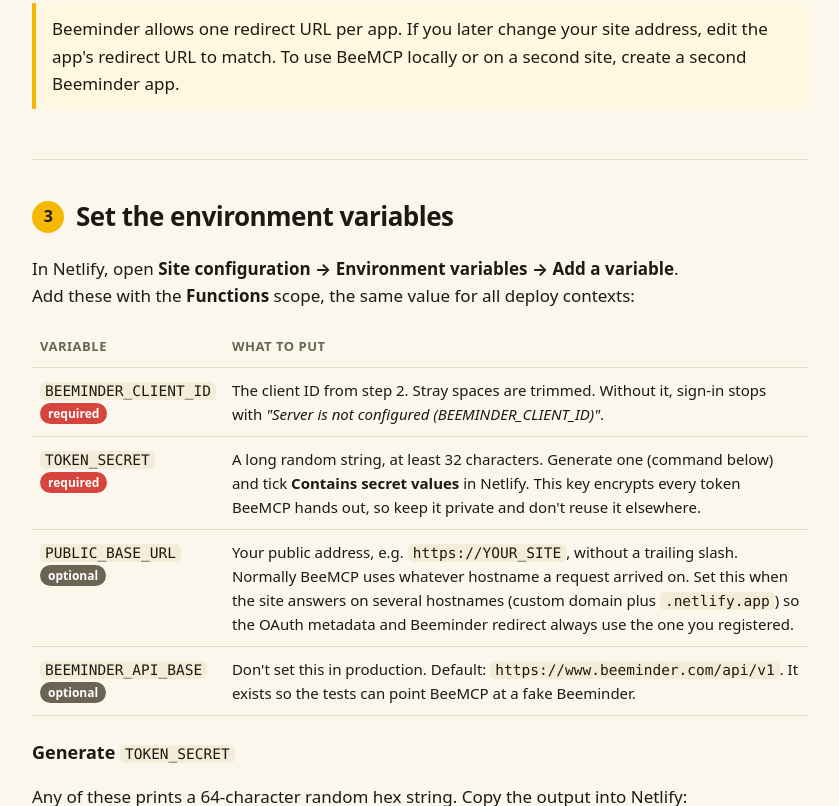
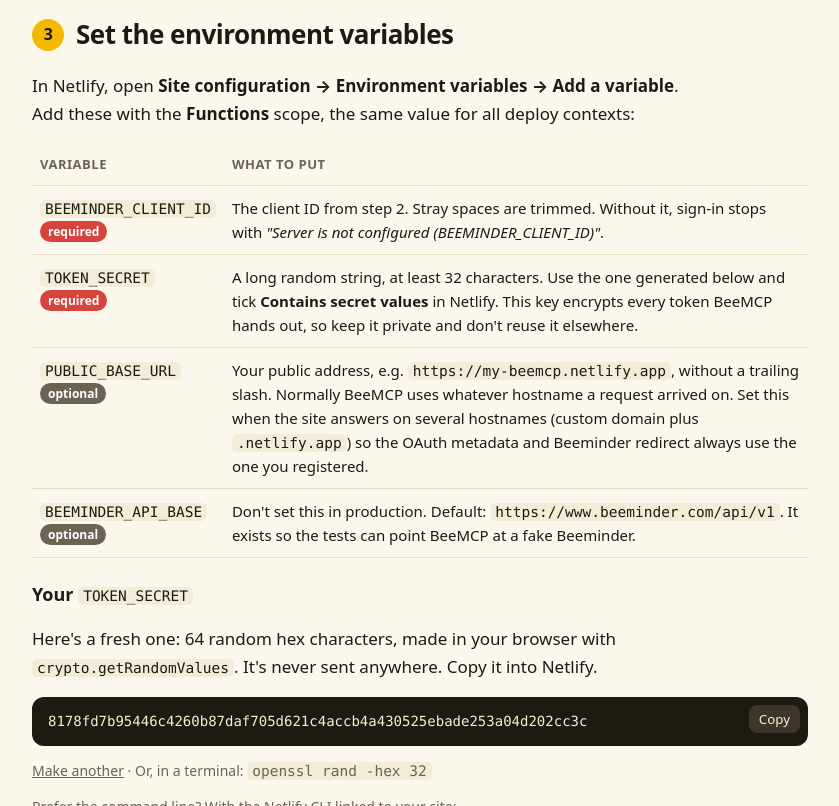
Before and after one commit to stolati/beemcp, a website: page public/self-host.html in a window 1280 px wide. Shown: the part 1994-2800 px from the top of the page, without its empty margins (220-1059 px from the left). Drawn offline with Linux system fonts and the light colour scheme.

Commit message:
Self-host page: in-browser TOKEN_SECRET generator, simpler Netlify step, example URL as default
Co-Authored-By: Claude Opus 5.5 <noreply@anthropic.com>

```diff
--- a/public/self-host.html
+++ b/public/self-host.html
@@ -42,6 +42,8 @@ td:first-child{white-space:nowrap}
 .note{border-left:4px solid var(--bee);background:#fff8e0;padding:12px 16px;border-radius:0 12px 12px 0;margin:14px 0}
 .warn{border-left-color:var(--red);background:#fdecea}
 .small{color:var(--muted);font-size:14px}
+.secret pre{white-space:pre-wrap;word-break:break-all}
+.link{border:0;background:none;padding:0;font:inherit;color:inherit;text-decoration:underline;cursor:pointer}
 .copyable{position:relative}.copyable pre{padding-right:72px}
 .copyable button{position:absolute;top:8px;right:8px;font:600 12px inherit;font-family:inherit;border:0;border-radius:8px;padding:5px 10px;background:#3b352a;color:#f8eecf;cursor:pointer}
 .faq details{background:var(--card);border:1px solid var(--line);border-radius:14px;padding:14px 18px;margin:10px 0}
@@ -63,7 +65,7 @@ footer{padding:30px 0 50px;color:var(--muted);font-size:14px;border-top:1px soli
 <div class="card site">
   <label for="siteIn">Your site address</label>
   <input id="siteIn" type="url" placeholder="https://my-beemcp.netlify.app" spellcheck="false" autocomplete="off">
-  <p class="small" style="margin:0;flex-basis:100%">Type it once you know it (after step 1). Every URL on this page updates to match. Nothing is sent anywhere.</p>
+  <p class="small" style="margin:0;flex-basis:100%">Type it once you know it (after step 1). Every URL on this page updates to match; until then they show this example. Nothing is sent anywhere.</p>
 </div>
 
 <p>You'll need:</p>
@@ -77,18 +79,10 @@ footer{padding:30px 0 50px;color:var(--muted);font-size:14px;border-top:1px soli
   <p>Do this first. The Beeminder app needs your site's address, and you only get that once the site exists.</p>
   <ol>
     <li>Fork <a href="https://github.com/stolati/beemcp">github.com/stolati/beemcp</a> to your GitHub account.</li>
-    <li>In Netlify, choose <b>Add new site → Import an existing project</b>, pick GitHub, and select your fork.</li>
-    <li>Leave the build settings as Netlify detects them. They come from <code>netlify.toml</code>:
-      <ul>
-        <li>Branch to deploy: <code>main</code></li>
-        <li>Build command: leave empty</li>
-        <li>Publish directory: <code>public</code></li>
-        <li>Functions directory: <code>netlify/functions</code></li>
-      </ul>
-    </li>
-    <li>Deploy. The first deploy succeeds, but sign-in won't work until you finish steps 2 and 3.</li>
+    <li>In Netlify, choose <b>Add new site → Import an existing project</b>, pick your fork, and click <b>Deploy</b>. Keep every default; the repo's <code>netlify.toml</code> sets the rest.</li>
     <li>Optional: under <b>Site configuration → Change site name</b>, pick a nicer name. Your address becomes <code>https://<i>name</i>.netlify.app</code>.</li>
   </ol>
+  <p>The site is up, but sign-in won't work until you finish steps 2 and 3.</p>
   <p>Copy the site address into the box at the top of this page.</p>
   <div class="note">Want a custom domain such as <code>bee.example.com</code>? Set it up in Netlify now, before step 2, and use it everywhere below. See <a href="#domain">Custom domains</a>.</div>
 </section>
@@ -104,8 +98,8 @@ footer{padding:30px 0 50px;color:var(--muted);font-size:14px;border-top:1px soli
     <thead><tr><th>Field</th><th>Value</th></tr></thead>
     <tbody>
       <tr><td><b>Application name</b></td><td>Anything, e.g. <code>My BeeMCP</code>. Beeminder shows it on its approval screen.</td></tr>
-      <tr><td><b>Redirect URL</b></td><td><code class="s">https://YOUR_SITE/oauth/callback</code><br><span class="small">Must match your site address exactly: <code>https</code>, no trailing slash, same hostname you'll connect with.</span></td></tr>
-      <tr><td><b>Post de-authorization callback URL</b></td><td><code class="s">https://YOUR_SITE/oauth/deauthorize</code><br><span class="small">Beeminder calls it when someone revokes the app. BeeMCP only logs it, since there's nothing stored to delete.</span></td></tr>
+      <tr><td><b>Redirect URL</b></td><td><code class="s">https://my-beemcp.netlify.app/oauth/callback</code><br><span class="small">Must match your site address exactly: <code>https</code>, no trailing slash, same hostname you'll connect with.</span></td></tr>
+      <tr><td><b>Post de-authorization callback URL</b></td><td><code class="s">https://my-beemcp.netlify.app/oauth/deauthorize</code><br><span class="small">Beeminder calls it when someone revokes the app. BeeMCP only logs it, since there's nothing stored to delete.</span></td></tr>
       <tr><td><b>Autofetch callback URL</b></td><td>Leave empty. BeeMCP doesn't provide autodata.</td></tr>
     </tbody>
   </table>
@@ -123,15 +117,15 @@ footer{padding:30px 0 50px;color:var(--muted);font-size:14px;border-top:1px soli
     <thead><tr><th>Variable</th><th>What to put</th></tr></thead>
     <tbody>
       <tr><td><code>BEEMINDER_CLIENT_ID</code><br><span class="tag">required</span></td><td>The client ID from step 2. Stray spaces are trimmed. Without it, sign-in stops with <i>"Server is not configured (BEEMINDER_CLIENT_ID)"</i>.</td></tr>
-      <tr><td><code>TOKEN_SECRET</code><br><span class="tag">required</span></td><td>A long random string, at least 32 characters. Generate one (command below) and tick <b>Contains secret values</b> in Netlify. This key encrypts every token BeeMCP hands out, so keep it private and don't reuse it elsewhere.</td></tr>
-      <tr><td><code>PUBLIC_BASE_URL</code><br><span class="tag opt">optional</span></td><td>Your public address, e.g. <code class="s">https://YOUR_SITE</code>, without a trailing slash. Normally BeeMCP uses whatever hostname a request arrived on. Set this when the site answers on several hostnames (custom domain plus <code>.netlify.app</code>) so the OAuth metadata and Beeminder redirect always use the one you registered.</td></tr>
+      <tr><td><code>TOKEN_SECRET</code><br><span class="tag">required</span></td><td>A long random string, at least 32 characters. Use the one generated below and tick <b>Contains secret values</b> in Netlify. This key encrypts every token BeeMCP hands out, so keep it private and don't reuse it elsewhere.</td></tr>
+      <tr><td><code>PUBLIC_BASE_URL</code><br><span class="tag opt">optional</span></td><td>Your public address, e.g. <code class="s">https://my-beemcp.netlify.app</code>, without a trailing slash. Normally BeeMCP uses whatever hostname a request arrived on. Set this when the site answers on several hostnames (custom domain plus <code>.netlify.app</code>) so the OAuth metadata and Beeminder redirect always use the one you registered.</td></tr>
       <tr><td><code>BEEMINDER_API_BASE</code><br><span class="tag opt">optional</span></td><td>Don't set this in production. Default: <code>https://www.beeminder.com/api/v1</code>. It exists so the tests can point BeeMCP at a fake Beeminder.</td></tr>
     </tbody>
   </table>
-  <h3>Generate <code>TOKEN_SECRET</code></h3>
-  <p>Any of these prints a 64-character random hex string. Copy the output into Netlify:</p>
-  <div class="copyable"><pre><code>openssl rand -hex 32</code></pre></div>
-  <div class="copyable"><pre><code>node -e "console.log(require('crypto').randomBytes(32).toString('hex'))"</code></pre></div>
+  <h3>Your <code>TOKEN_SECRET</code></h3>
+  <p>Here's a fresh one: 64 random hex characters, made in your browser with <code>crypto.getRandomValues</code>. It's never sent anywhere. Copy it into Netlify.</p>
+  <div class="copyable secret"><pre><code id="secret">generating…</code></pre></div>
+  <p class="small"><button type="button" id="regen" class="link">Make another</button> · Or, in a terminal: <code>openssl rand -hex 32</code></p>
   <p class="small">Prefer the command line? With the <a href="https://docs.netlify.com/cli/get-started/">Netlify CLI</a> linked to your site:</p>
   <div class="copyable"><pre><code>netlify env:set BEEMINDER_CLIENT_ID "your-client-id"
 netlify env:set TOKEN_SECRET "$(openssl rand -hex 32)" --secret</code></pre></div>
@@ -143,10 +137,10 @@ netlify env:set TOKEN_SECRET "$(openssl rand -hex 32)" --secret</code></pre></di
 <section id="check">
   <h2><span class="n">4</span>Check it and connect</h2>
   <p>Open the OAuth metadata in a browser, or run:</p>
-  <div class="copyable"><pre><code>curl <span class="s">https://YOUR_SITE</span>/.well-known/oauth-authorization-server</code></pre></div>
-  <p>You should get JSON whose <code>issuer</code> is exactly <code class="s">https://YOUR_SITE</code>, with <code>authorization_endpoint</code> and <code>token_endpoint</code> on the same host. If the issuer shows a different hostname, set <code>PUBLIC_BASE_URL</code>.</p>
+  <div class="copyable"><pre><code>curl <span class="s">https://my-beemcp.netlify.app</span>/.well-known/oauth-authorization-server</code></pre></div>
+  <p>You should get JSON whose <code>issuer</code> is exactly <code class="s">https://my-beemcp.netlify.app</code>, with <code>authorization_endpoint</code> and <code>token_endpoint</code> on the same host. If the issuer shows a different hostname, set <code>PUBLIC_BASE_URL</code>.</p>
   <p>Then add the connector in Claude (<b>Settings → Connectors → Add custom connector</b>) with:</p>
-  <div class="copyable"><pre><code class="s">https://YOUR_SITE/mcp</code></pre></div>
+  <div class="copyable"><pre><code class="s">https://my-beemcp.netlify.app/mcp</code></pre></div>
   <p>You should see BeeMCP's approval page, then Beeminder's, with the application name you chose in step 2. If something breaks, check <b>Logs → Functions → oauth</b> in Netlify. Each sign-in step logs one line (<code>consent_shown</code>, <code>beeminder_authorized</code>, <code>token_issued</code>…), and the failing step names its reason. Tokens and secrets never appear in these logs.</p>
 </section>
 
@@ -171,8 +165,8 @@ npm test        # full sign-in and every tool, against a fake Beeminder</code></
 <section id="trouble" class="faq">
   <h2>Troubleshooting</h2>
   <details><summary>"Server is not configured (BEEMINDER_CLIENT_ID)"</summary><p>The variable is missing, or you haven't redeployed since adding it. Check that its scope includes Functions, then trigger a new deploy.</p></details>
-  <details><summary>Requests fail with a 500, and the log mentions TOKEN_SECRET</summary><p><code>TOKEN_SECRET</code> is missing or shorter than 32 characters. Generate a new one with <code>openssl rand -hex 32</code>, then redeploy.</p></details>
-  <details><summary>Beeminder shows an error about the redirect URI</summary><p>The Beeminder app's redirect URL doesn't exactly match <code class="s">https://YOUR_SITE/oauth/callback</code>. Look for a different hostname, <code>http</code> instead of <code>https</code>, or a trailing slash. If you use a custom domain, set <code>PUBLIC_BASE_URL</code> as well.</p></details>
+  <details><summary>Requests fail with a 500, and the log mentions TOKEN_SECRET</summary><p><code>TOKEN_SECRET</code> is missing or shorter than 32 characters. Use the generator in <a href="#env">step 3</a>, then redeploy.</p></details>
+  <details><summary>Beeminder shows an error about the redirect URI</summary><p>The Beeminder app's redirect URL doesn't exactly match <code class="s">https://my-beemcp.netlify.app/oauth/callback</code>. Look for a different hostname, <code>http</code> instead of <code>https</code>, or a trailing slash. If you use a custom domain, set <code>PUBLIC_BASE_URL</code> as well.</p></details>
   <details><summary>Sign-in works on one address but not another</summary><p>Beeminder only redirects to the single URL registered on the app. Pick one address, register it, set <code>PUBLIC_BASE_URL</code> to it, and connect only through that address. Deploy previews and branch deploys can't sign in for the same reason.</p></details>
   <details><summary>"Your sign-in session expired or cookies are blocked"</summary><p>More than 10 minutes passed between BeeMCP's approval page and Beeminder's, or the browser blocked BeeMCP's cookie. Start the connection again from Claude.</p></details>
   <details><summary>Everyone got signed out</summary><p>Most likely <code>TOKEN_SECRET</code> changed. That includes setting a different value per deploy context, or deleting and recreating the variable. Use one stable value.</p></details>
@@ -181,18 +175,26 @@ npm test        # full sign-in and every tool, against a fake Beeminder</code></
 <footer><a href="/">← Back to BeeMCP</a> · <a href="https://github.com/stolati/beemcp">Source on GitHub</a> · <a href="https://api.beeminder.com/">Beeminder API</a> · BeeMCP is not affiliated with Beeminder.</footer>
 </div>
 <script>
+  const DEF = "https://my-beemcp.netlify.app";
   const input = document.getElementById("siteIn");
   const targets = [...document.querySelectorAll(".s")].map(e => [e, e.textContent]);
   const guess = location.protocol === "https:" ? location.origin : "";
   function apply() {
     let v = input.value.trim().replace(/\/+$/, "");
     if (v && !/^https?:\/\//.test(v)) v = "https://" + v;
-    const host = v || "https://YOUR_SITE";
-    for (const [e, tpl] of targets) e.textContent = tpl.replace("https://YOUR_SITE", host);
+    const host = v || DEF;
+    for (const [e, tpl] of targets) e.textContent = tpl.split(DEF).join(host);
   }
   input.addEventListener("input", apply);
   if (guess && !guess.includes("beemcp.netlify.app")) { input.value = guess; }
   apply();
+  const secretEl = document.getElementById("secret");
+  function newSecret() {
+    const b = crypto.getRandomValues(new Uint8Array(32));
+    secretEl.textContent = Array.from(b, x => x.toString(16).padStart(2, "0")).join("");
+  }
+  document.getElementById("regen").onclick = newSecret;
+  newSecret();
   document.querySelectorAll(".copyable").forEach(box => {
     const b = document.createElement("button");
     b.type = "button"; b.textContent = "Copy";
```
